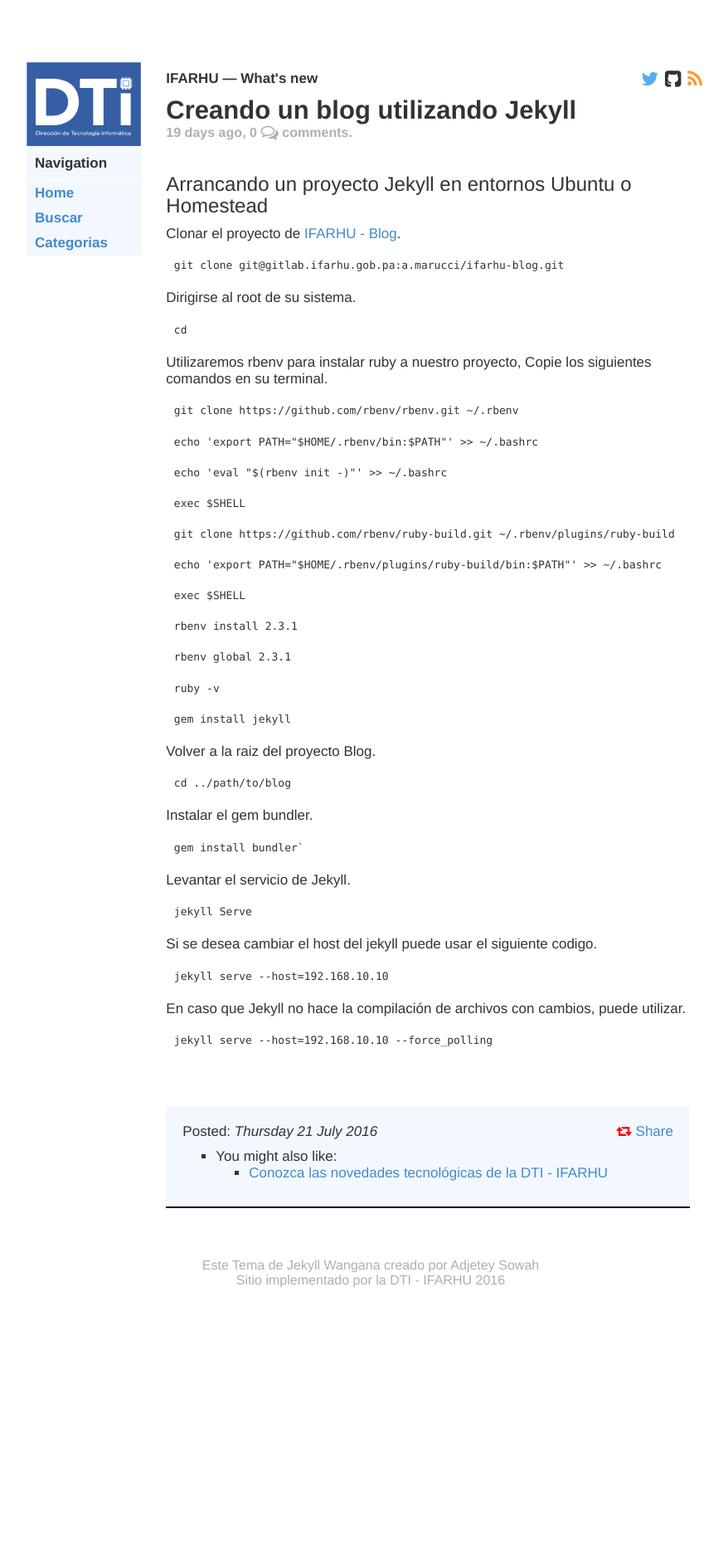
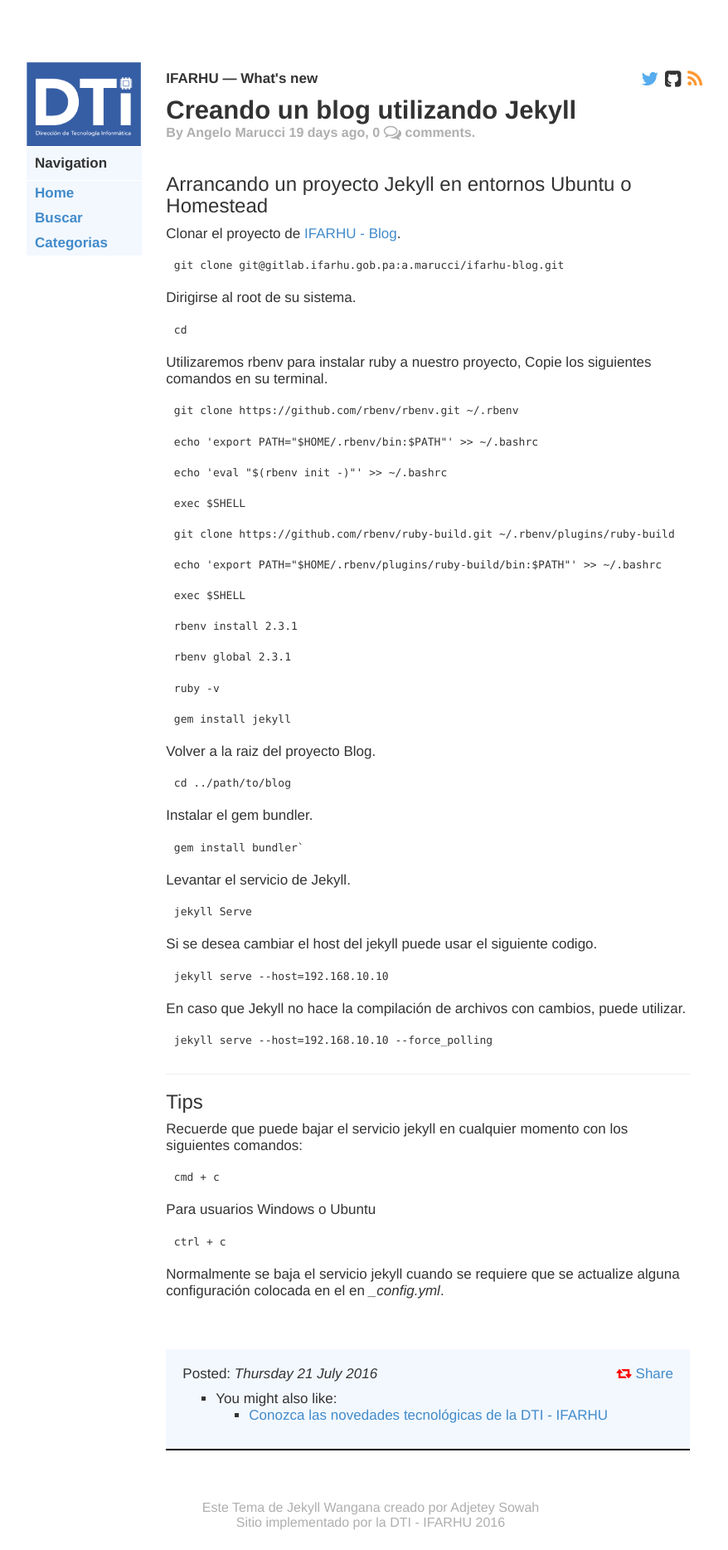
Before and after one commit to IFARHU/ifarhu.github.io, a Jekyll site: the page built from _posts/Tutorials/2016-07-22-guia-subir-posts.md, in a window 1280 px wide. Shown: the whole page at 83% size, without its empty margins (193-1071 px from the left). Built offline with Jekyll 4.4.1, drawn with Linux system fonts in a browser that asks for light colours; some web fonts are replaced; Markdown is read by kramdown in place of the engine named in the settings; comment, search, counter and statistics services are not loaded; before the commit the page ends 1576 px from its top, so only the background shows below that.

Commit message:
IB - Creando estructura yaml para contener los possibles autores para el blog de ifarhu, colocando llamada a autores en el template de blog, ajustes a posts de guia de subir posts, ligeros cambios en categories

```diff
--- a/_layouts/post.html
+++ b/_layouts/post.html
@@ -1,13 +1,16 @@
 ---
 layout: default
 ---
+<!-- Buscar detalles de autor y asignarlo a nuestra variable local author -->
+{% assign author = site.data.authors[page.author] %}
+
 <div class="col-sm-12">
 	<div class="page">
 		<div class="page-title">
 			{{ page.title }}
 			<div class="meta">
-				{% if site.owner.name %}
-				By {{site.owner.name}},
+				{% if author %}
+					By {{ author.name }}
 				{% endif %}
 				<time class="timeago" datetime="{{ page.date }}">{{ page.date |  date: "%A %-d %B %Y" }}</time>,
 				<a href="{{ page.url | prepend: site.url }}#disqus_thread">0 <i class="fa fa-comments-o fa-lg"></i></a>
--- a/_posts/Tutorials/2016-07-22-guia-subir-posts.md
+++ b/_posts/Tutorials/2016-07-22-guia-subir-posts.md
@@ -5,6 +5,7 @@ date: 2016-7-21
 comments: true
 archive: false
 category: Tutorials
+author: angelo
 ---
 
 ### Arrancando un proyecto Jekyll en entornos Ubuntu o Homestead
@@ -76,3 +77,19 @@ En caso que Jekyll no hace la compilación de archivos con cambios, puede utiliz
 ~~~
 jekyll serve --host=192.168.10.10 --force_polling
 ~~~
+
+<hr>
+### Tips
+Recuerde que puede bajar el servicio jekyll en cualquier momento con los siguientes comandos:
+
+~~~
+cmd + c
+~~~
+
+Para usuarios Windows o Ubuntu
+
+~~~
+ctrl + c
+~~~
+
+Normalmente se baja el servicio jekyll cuando se requiere que se actualize alguna configuración colocada en el en *_config.yml*.
--- a/categories.html
+++ b/categories.html
@@ -5,6 +5,8 @@ title: Categories
 <div class="col-sm-12">
 	<div class="page">
 
+
+	<!-- Category loop logic -->
 	<h1> Tech News </h1>
 		{% for post in site.categories.Tech %}
 			{% if post.archive == false %}
```
Also changed, not shown: other parts of categories.html (+2 -1 lines), _data/authors.yml (added, +9 -0 lines). Lines whose indentation alone changed are shown as unchanged.
